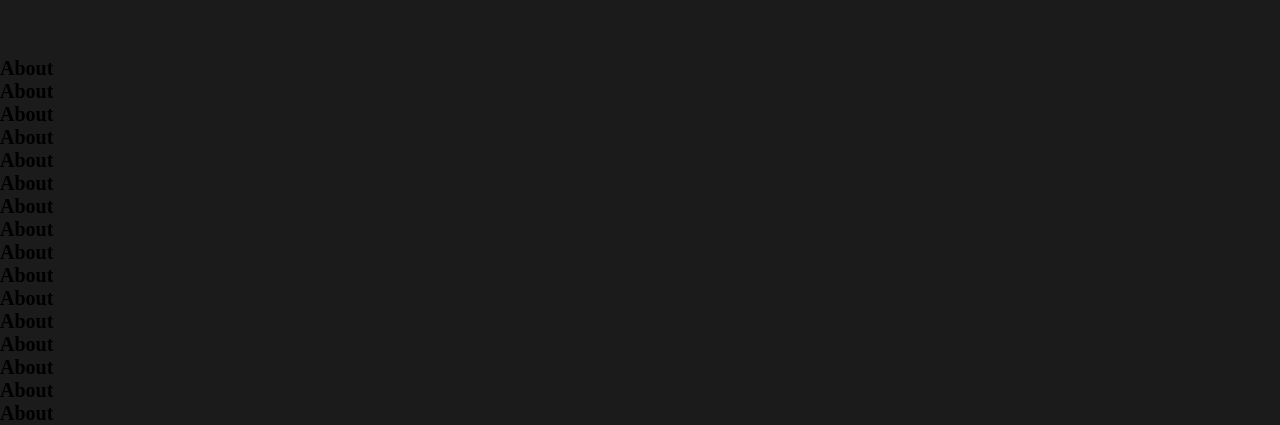
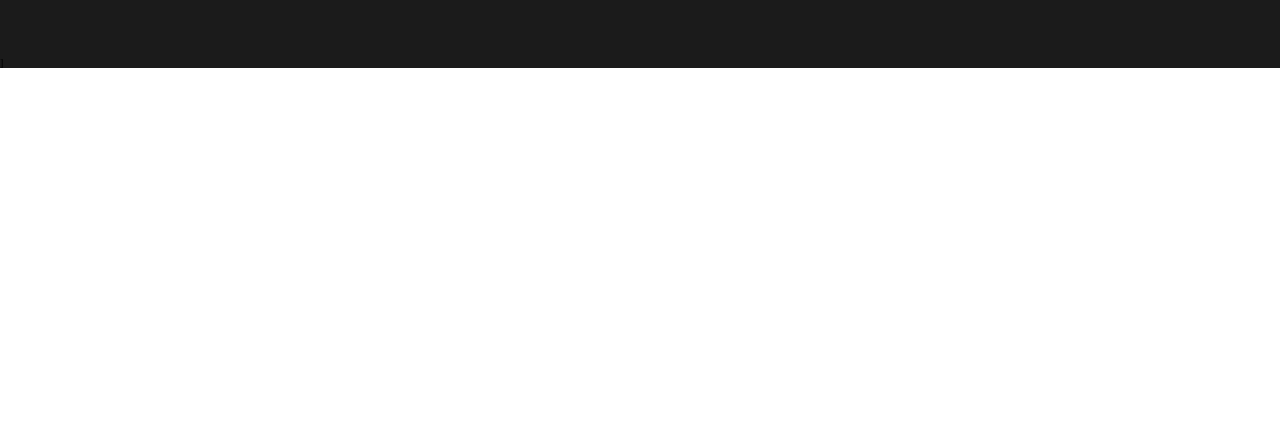
Before and after one commit to bobby-dq/himo-studios-website, a React (Create React App) app: page / in a window 1280 px wide. Shown: the part 1273-1698 px from the top of the page. After the commit the page ends 1341 px from the top, so only its background shows below. Built offline with nearby package versions, Linux system fonts and the light colour scheme.

Commit message:
try to fix shit.

```diff
--- a/src/App.tsx
+++ b/src/App.tsx
@@ -26,7 +26,7 @@ function App() {
     return (
 		<div className="App" style={{background: backgroundColor}}>
 			<GlobalStyle />
-			<Navbar navbarOpen={navbarOpen} setNavbarOpen={setNavbarOpen} />
+			<Navbar navbarOpen={navbarOpen} setNavbarOpen={setNavbarOpen} navColor={backgroundColor}/>
 			<AnimatePresence exitBeforeEnter>
 				<Switch location={location} key={location.pathname}>
 					<Route  exact path="/" component={HomePage} />
--- a/src/components/Hero.tsx
+++ b/src/components/Hero.tsx
@@ -1,4 +1,7 @@
+// Packages
 import { FunctionComponent } from 'react';
+import styled from 'styled-components';
+
 
 export const Hero: FunctionComponent = () => {
 
--- a/src/components/Navbar.tsx
+++ b/src/components/Navbar.tsx
@@ -3,6 +3,10 @@ import { FunctionComponent } from 'react';
 import { Link, useLocation } from 'react-router-dom';
 import styled from 'styled-components'
 import { motion } from 'framer-motion';
+
+// Styles and animations
+import { useScroll } from '../styles/scrollTriggers';
+import { logoDisappear } from '../styles/animations';
 
 // Photos and Logos
 import himo_logo from '../img/himo_logo.png';
@@ -10,12 +14,16 @@ import himo_logo from '../img/himo_logo.png';
 interface INavbar {
     navbarOpen: boolean,
     setNavbarOpen: React.Dispatch<React.SetStateAction<boolean>>
+    navColor: string
 }
 
 export const Navbar: FunctionComponent<INavbar> = (props) => {
     const location = useLocation().pathname;
     let textColor;
-    location === "/services" || location==="/contact" ? textColor ="#1B1B1B" : textColor = "#EAE8DC";
+    location === "/services" || location==="/contact" ? textColor = "#1B1B1B" : textColor = "#EAE8DC";
+
+    // Hooks and States
+    const [element, controls] = useScroll(0.5);
 
     // Event handlers
     const openNavbarHandler: () => void = () => {
@@ -23,11 +31,11 @@ export const Navbar: FunctionComponent<INavbar> = (props) => {
     }
 
     return (
-        <SNav>
+        <SNav style={{background: props.navColor}}>
             <div className="logo">
                 <Link to="/">
-                    <img id="logo-img" src={himo_logo} alt="Himo Studio Logo"/>
-                    <h1 id="logo-text" >HIMO STUDIO_</h1>
+                    <motion.img id="logo-img" src={himo_logo} alt="Himo Studio Logo"/>
+                    <h1 id="logo-text">HIMO STUDIO_</h1>
                 </Link>
             </div>
             <div className={`nav-links-wrapper ${props.navbarOpen ? 'open-nav' : ''}`}>
@@ -69,19 +77,20 @@ export const Navbar: FunctionComponent<INavbar> = (props) => {
 
 export const SNav = styled.div`
     display: flex;
-    background: transparent;
     padding: 2rem 10rem;
     min-height: 10vh;
-    position: sticky;
     align-items: flex-start;
     justify-content: space-between;
     flex-wrap: wrap;
+    position: sticky;
+    top: 0;
 
     ul {
         display: flex;
         align-items: center;
         flex-wrap: wrap;
     }
+
 
     #logo-text {
         font-family: 'Montserrat', sans-serif;
--- a/src/pages/HomePage.tsx
+++ b/src/pages/HomePage.tsx
@@ -12,26 +12,7 @@ export const HomePage: FunctionComponent = () => {
     return (
         <div>
             <Hero />
-            <h1 style={{minHeight:'90vh'}}>Home Page</h1>
-
-            <div id="about">
-                <h1>About</h1>
-                <h1>About</h1>
-                <h1>About</h1>
-                <h1>About</h1>
-                <h1>About</h1>
-                <h1>About</h1>
-                <h1>About</h1>
-                <h1>About</h1>
-                <h1>About</h1>
-                <h1>About</h1>
-                <h1>About</h1>
-                <h1>About</h1>
-                <h1>About</h1>
-                <h1>About</h1>
-                <h1>About</h1>
-                <h1>About</h1>
-            </div>
+            <h1 style={{minHeight:'90vh'}}>Home Page</h1>]
         </div>
     );
 }
--- /dev/null
+++ b/src/styles/animations.ts
@@ -0,0 +1,12 @@
+export const logoDisappear = {
+    before: {
+        opacity: 1,
+    },
+    after: {
+        opacity: 0,
+        transition: {
+            duration: 0.5,
+            ease: 'easeOut',
+        }
+    },
+}
--- /dev/null
+++ b/src/styles/scrollTriggers.ts
@@ -0,0 +1,9 @@
+import { useInView } from 'react-intersection-observer';
+import { useAnimation } from 'framer-motion';
+
+export const useScroll = (triggerPoint: number) => {
+    const controls = useAnimation();
+    const [element, view] = useInView({threshold: triggerPoint});
+    view ? controls.start('before') : controls.start('after');
+    return [element, controls];
+}
```
